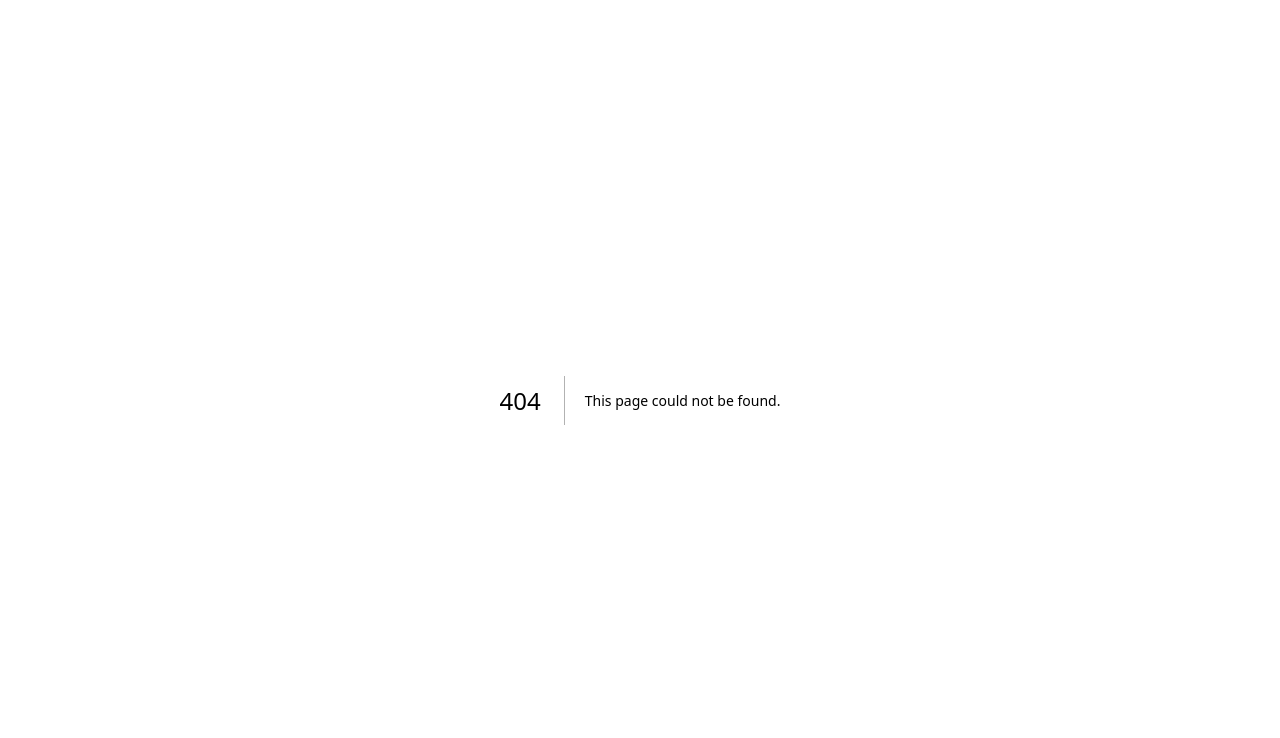
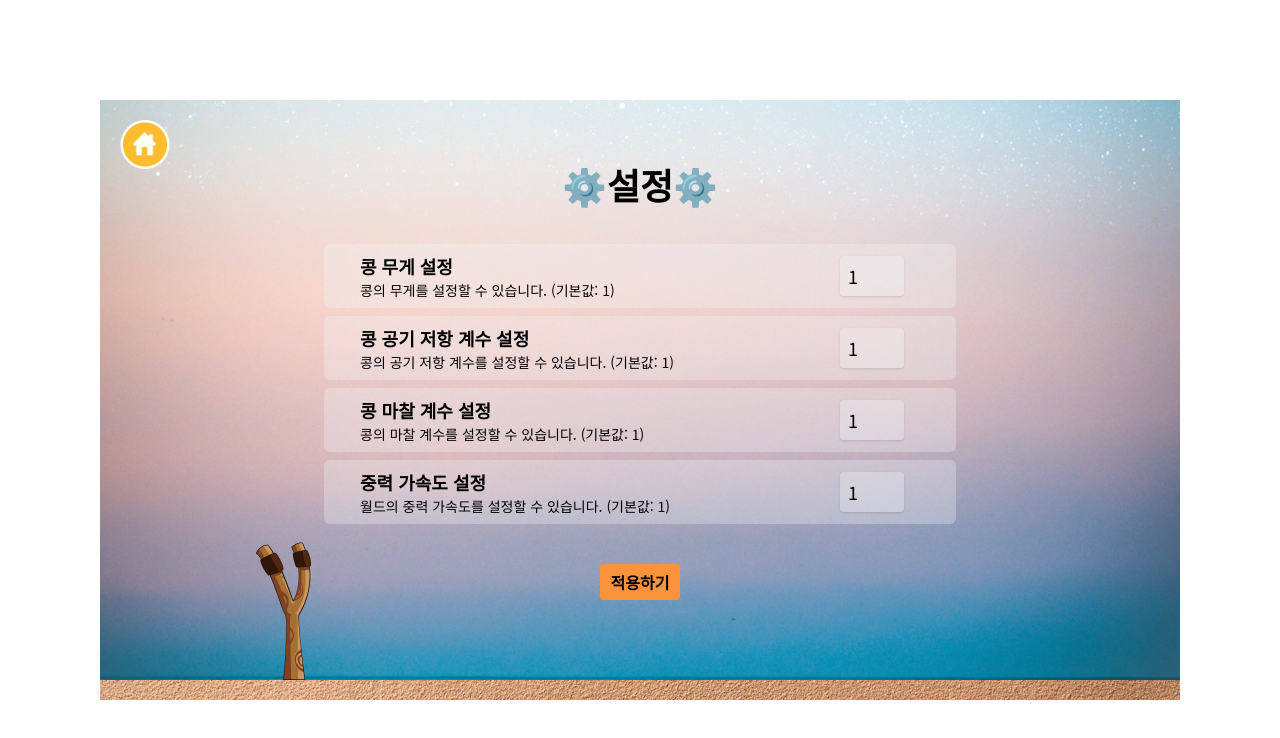
Before and after one commit to 0917ba/songpyeon-archer, a Next.js app: page /setting in a window 1280 px wide. Before the commit this address had no page. Shown: the top 738 px of the page. Built offline with nearby package versions, Linux system fonts and the light colour scheme; a web font is replaced by a local one.

Commit message:
설정 페이지 구현

```diff
--- a/src/app/globals.css
+++ b/src/app/globals.css
@@ -33,3 +33,13 @@
     transform: rotate(1turn);
   }
 }
+
+input[type='number']::-webkit-outer-spin-button,
+input[type='number']::-webkit-inner-spin-button {
+  -webkit-appearance: none;
+  margin: 0;
+}
+
+input {
+  outline: none;
+}
--- /dev/null
+++ b/src/app/setting/page.tsx
@@ -0,0 +1,147 @@
+'use client';
+
+import {
+  beanAirResistanceState,
+  beanFrictionState,
+  beanWeightState,
+  gravityState,
+} from '@/atoms/atom';
+import HomeButton from '@/components/HomeButton';
+import Image from 'next/image';
+import { useRouter } from 'next/navigation';
+import { useRecoilState } from 'recoil';
+
+interface SettingBarProps {
+  title: string;
+  description: string;
+  children?: React.ReactNode;
+}
+
+interface SettingInputProps {
+  value: number;
+  onChange: (e: React.ChangeEvent<HTMLInputElement>) => void;
+  name: string;
+}
+
+function SettingBar({ title, description, children }: SettingBarProps) {
+  return (
+    <div className="w-full h-16 bg-slate-100/30 rounded-md px-9 py-1 flex justify-between">
+      <div className="flex flex-col justify-center">
+        <h1 className="text-lg font-bold">{title}</h1>
+        <p className="text-sm">{description}</p>
+      </div>
+      <div className="w-24 px-4 py-2 h-full flex justify-center items-center">
+        {children}
+      </div>
+    </div>
+  );
+}
+
+function SettingInput({ value, onChange, name }: SettingInputProps) {
+  return (
+    <input
+      className="h-full w-full pl-2 rounded bg-slate-100/30 shadow text-lg"
+      value={value}
+      type="number"
+      onChange={onChange}
+      name={name}
+    />
+  );
+}
+
+export default function Page() {
+  const [mass, setMass] = useRecoilState(beanWeightState);
+  const [airResistance, setAirResistance] = useRecoilState(
+    beanAirResistanceState
+  );
+  const [friction, setFriction] = useRecoilState(beanFrictionState);
+  const [gravity, setGravity] = useRecoilState(gravityState);
+
+  const router = useRouter();
+
+  const onChange = (e: React.ChangeEvent<HTMLInputElement>) => {
+    const { name, value } = e.target;
+    switch (name) {
+      case 'mass':
+        setMass(Number(value));
+        break;
+      case 'airResistance':
+        setAirResistance(Number(value));
+        break;
+      case 'friction':
+        setFriction(Number(value));
+        break;
+      case 'gravity':
+        setGravity(Number(value));
+        break;
+    }
+  };
+
+  const onClick = () => {
+    setMass(mass || 1);
+    setAirResistance(airResistance || 1);
+    setFriction(friction || 1);
+    setGravity(gravity || 1);
+    alert('적용되었습니다.');
+  };
+
+  return (
+    <div className="h-[600px] w-[1080px] bg-slate-300 relative">
+      <div className="absolute top-5 left-5 z-50">
+        <HomeButton />
+      </div>
+      <div className="absolute w-full h-full py-16 px-56">
+        <h1 className="text-4xl font-bold mb-10 text-center">⚙️설정⚙️</h1>
+        <div className="flex flex-col gap-2 h-[280px] mb-10">
+          <SettingBar
+            title="콩 무게 설정"
+            description="콩의 무게를 설정할 수 있습니다. (기본값: 1)"
+          >
+            <SettingInput value={mass} onChange={onChange} name="mass" />
+          </SettingBar>
+          <SettingBar
+            title="콩 공기 저항 계수 설정"
+            description="콩의 공기 저항 계수를 설정할 수 있습니다. (기본값: 1)"
+          >
+            <SettingInput
+              value={airResistance}
+              onChange={onChange}
+              name="airResistance"
+            />
+          </SettingBar>
+          <SettingBar
+            title="콩 마찰 계수 설정"
+            description="콩의 마찰 계수를 설정할 수 있습니다. (기본값: 1)"
+          >
+            <SettingInput
+              value={friction}
+              onChange={onChange}
+              name="friction"
+            />
+          </SettingBar>
+          <SettingBar
+            title="중력 가속도 설정"
+            description="월드의 중력 가속도를 설정할 수 있습니다. (기본값: 1)"
+          >
+            <SettingInput value={gravity} onChange={onChange} name="gravity" />
+          </SettingBar>
+        </div>
+        <div className="w-full flex justify-center">
+          <button
+            onClick={onClick}
+            className="flex justify-center items-center w-20 h-9 text-base font-bold bg-orange-400 rounded"
+          >
+            적용하기
+          </button>
+        </div>
+      </div>
+      <Image
+        src="/images/layout.png"
+        alt="main"
+        quality={100}
+        width={1080}
+        height={600}
+      />
+    </div>
+  );
+}
--- a/src/app/stage/page.tsx
+++ b/src/app/stage/page.tsx
@@ -4,6 +4,7 @@ import { useEffect, useState } from 'react';
 import Image from 'next/image';
 import Stage from '@/objects/Stage';
 import Link from 'next/link';
+import HomeButton from '@/components/HomeButton';
 
 interface StageData {
   stage: Stage;
@@ -50,6 +51,9 @@ export default function Page() {
 
   return (
     <div className="h-[600px] w-[1080px] relative">
+      <div className="absolute top-5 left-5">
+        <HomeButton />
+      </div>
       <div className="w-full h-full absolute py-16 px-56">
         <h1 className="text-4xl font-bold mb-10 text-center">
           스테이지를 선택하세요.
--- a/src/atoms/atom.tsx
+++ b/src/atoms/atom.tsx
@@ -8,3 +8,23 @@ export const highScoreState = atom<HighScore>({
   key: 'highScoreState',
   default: {},
 });
+
+export const gravityState = atom<number>({
+  key: 'gravityState',
+  default: 1,
+});
+
+export const beanWeightState = atom<number>({
+  key: 'beanWeightState',
+  default: 1,
+});
+
+export const beanFrictionState = atom<number>({
+  key: 'beanFrictionState',
+  default: 1,
+});
+
+export const beanAirResistanceState = atom<number>({
+  key: 'beanAirResistanceState',
+  default: 1,
+});
--- a/src/objects/Block.ts
+++ b/src/objects/Block.ts
@@ -4,6 +4,8 @@ import { Bodies } from 'matter-js';
 export default function Block(x: number, y: number) {
   return Bodies.rectangle(x, y, BLOCK_WIDTH, BLOCK_HEIGHT, {
     label: 'block',
+    mass: 3,
+    inverseMass: 1 / 3,
     render: {
       sprite: {
         texture: '/images/block.png',
--- a/src/objects/Stone.ts
+++ b/src/objects/Stone.ts
@@ -13,6 +13,8 @@ export default function Stone() {
   return Bodies.fromVertices(x, y, vertices, {
     label: 'stone',
     frictionAir: 0.001,
+    mass: 1,
+    inverseMass: 1,
 
     collisionFilter: {
       group: -1,
--- a/src/objects/Target.ts
+++ b/src/objects/Target.ts
@@ -9,6 +9,8 @@ export default function Target(x: number, y: number, color: Color) {
 
   return Bodies.fromVertices(x, y, vertices, {
     label: 'target',
+    mass: 0.9,
+    inverseMass: 1 / 0.9,
     render: {
       sprite: {
         texture: `/images/target_${color}.png`,
```
